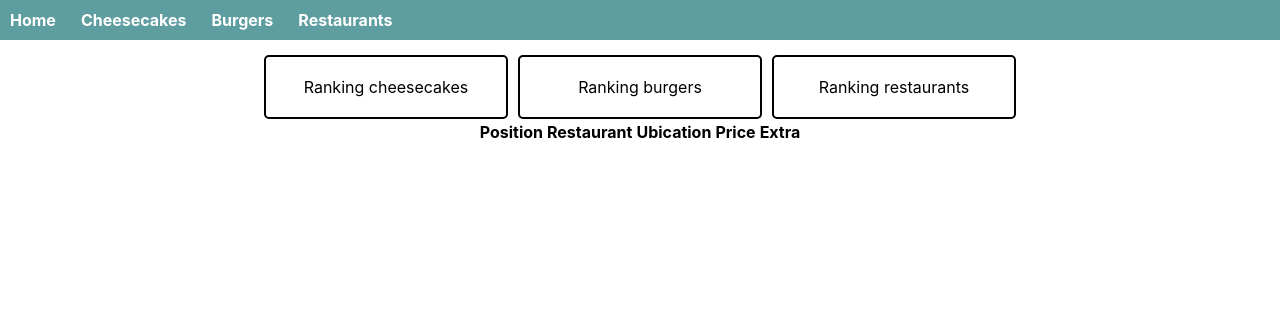
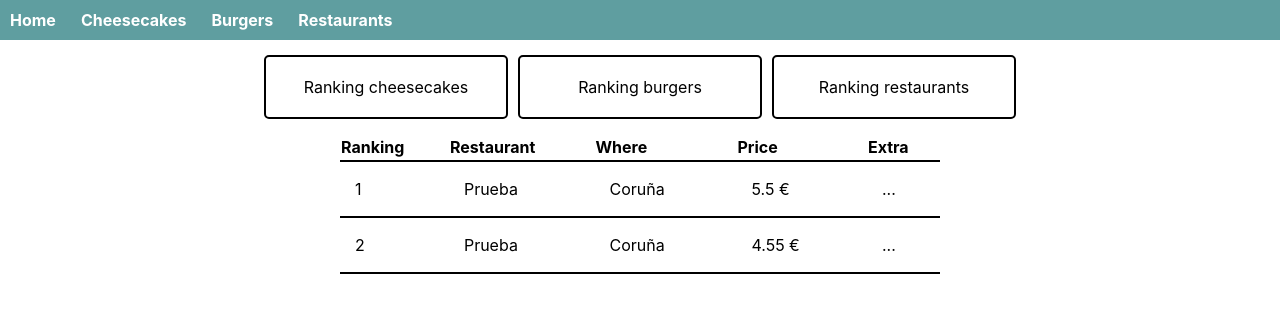
Before and after one commit to javirro/food-ranking-ui, a React (Create React App) app: page /ranking/1 in a window 1280 px wide. Shown: the top 312 px of the page. Built offline with nearby package versions, Linux system fonts and the light colour scheme; no server answers.

Commit message:
Add ranking styles and fetching data [WIP]

```diff
--- a/src/Routes/Ranking.jsx
+++ b/src/Routes/Ranking.jsx
@@ -1,20 +1,59 @@
-import React from "react"
+import React, { useEffect, useState } from "react"
+import { useParams } from "react-router-dom"
+import { endpoints } from "../Api/endpoints"
 import '../Styles/ranking.css'
+
 const Ranking = () => {
+  const { type } = useParams()
+  const [result, setResult] = useState()
+  console.log(result)
+  useEffect(() => {
+   const fetchRanking = async () => {
+    try {
+      const res = await fetch(`${endpoints.get}?table=${type}`)
+      if (res.ok) {
+        if (res.status === 200) setResult(await res.json())
+      } else {
+       console.log("Error with the response")
+      }
+    } catch (e) {
+      console.log(e.message)
+      setResult("Network Error")
+    }
+    }
+
+    fetchRanking()
+
+  },[type])
   return (
-    <div className="main-routes-container">
+    <div className="ranking-container">
       <table>
         <thead>
           <tr>
-            <th>Position</th>
+            <th>Ranking</th>
             <th>Restaurant</th>
-            <th>Ubication</th>
+            <th>Where</th>
             <th>Price</th>
             <th>Extra</th>
           </tr>
 
         </thead>
-        <tbody></tbody>
+        <tbody>
+          <tr>
+            <td>1</td>
+            <td>Prueba</td>
+            <td>Coruña</td>
+            <td>5.5 €</td>
+            <td>...</td>
+          </tr>
+          <tr>
+            <td>2</td>
+            <td>Prueba</td>
+            <td>Coruña</td>
+            <td>4.55 €</td>
+            <td>...</td>
+          </tr>
+        </tbody>
       </table>
     </div>
   )
--- a/src/Styles/ranking.css
+++ b/src/Styles/ranking.css
@@ -0,0 +1,29 @@
+.ranking-container {
+    display: flex;
+    flex-direction: column;
+    justify-content: center;
+    align-items: center;
+    margin-top: 15px;
+}
+
+table {
+    width: 340px;
+    border-collapse: collapse;
+    padding: 5px;
+    text-align: left;
+}
+
+@media (min-width: 600px) {
+    table {
+        width: 600px;
+    }
+}
+
+tr,
+td {
+    padding: 15px;
+    line-height: 1.5;
+    border-bottom: 2px solid black;
+    border-collapse: collapse;
+    text-align: left;
+}
```
